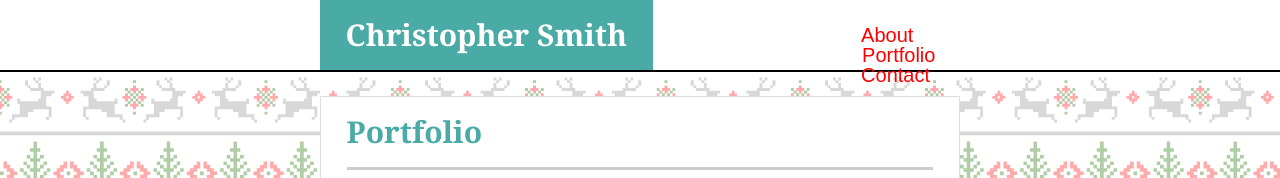
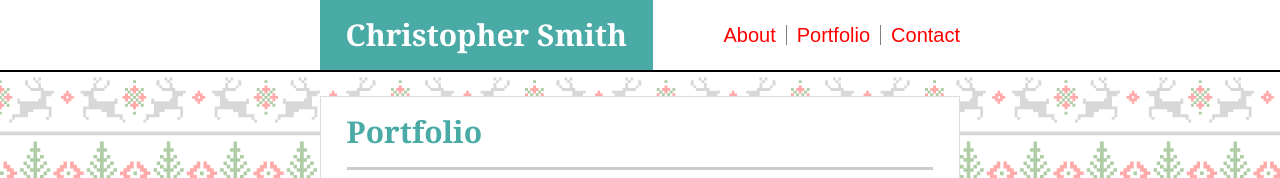
Before and after one commit to crusable13/Basic-Portfolio, a plain HTML site: page assets/pages/portfolio.html in a window 1280 px wide. Shown: the top 178 px of the page. Drawn offline with nearby package versions, Linux system fonts and the light colour scheme.

Commit message:
fixed again

```diff
--- a/assets/pages/portfolio.html
+++ b/assets/pages/portfolio.html
@@ -17,9 +17,9 @@
             </h1>
 
             <ul>
-                <li><a href="./index.html"> About</a></li>
-                <li id="border"> <a href="./portfolio.html"> Portfolio</li>
-                <li id="contact"> <a href="./contact.html"> Contact</a> </li>
+                <a href="./index.html">About</a>
+                <a id="border" href="./portfolio.html">Portfolio</a>
+                <a id="contact" href="./contact.html">Contact</a>
             </ul>
         </div>
     </header>
@@ -51,7 +51,6 @@
     </footer>
 
     <script src="https://cdnjs.cloudflare.com/ajax/libs/jquery/3.2.1/jquery.min.js"></script>
-    <script src="./assets/js/fib.js"></script>
 
 </body>
 
```
